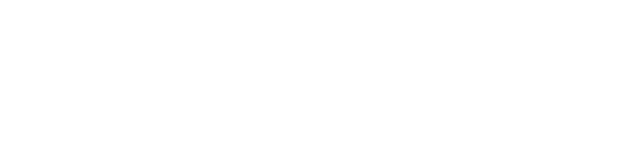
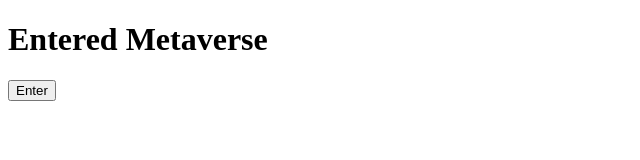
Before and after one commit to acciojob/enter-metaverse-pratik2820, a website: page main.html in a window 1280 px wide. Shown: the whole page, without its empty margins (0-640 px from the left). Drawn offline with Linux system fonts and the light colour scheme.

Commit message:
created a submission

```diff
--- a/main.html
+++ b/main.html
@@ -7,6 +7,8 @@
 </head>
 
 <body>
+	<p id="status">Enter the Metaverse</p>
+	<button id="enterBtn">Enter</button>
 	<!-- the entire body must be written by student -->
     <script type="text/javascript" src="./script.js">
 </script>
--- a/script.js
+++ b/script.js
@@ -1 +1,7 @@
 //your JS code here. If required.
+const para = document.getElementById("status");
+function Btn(){
+	para.innerHTML = '<h1>Entered Metaverse</h1>';
+}
+const button = document.getElementById("enterBtn");
+button.addEventListner(onclick,Btn())
```
